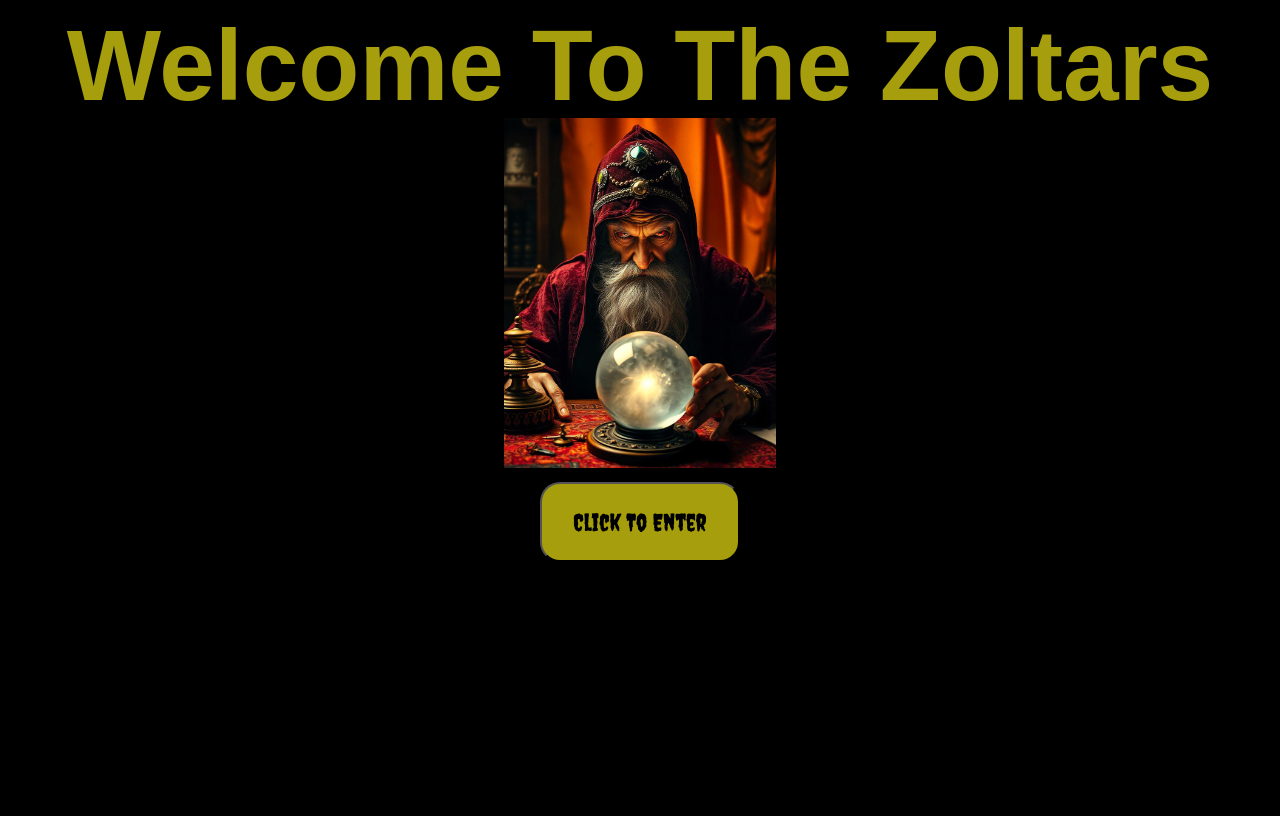
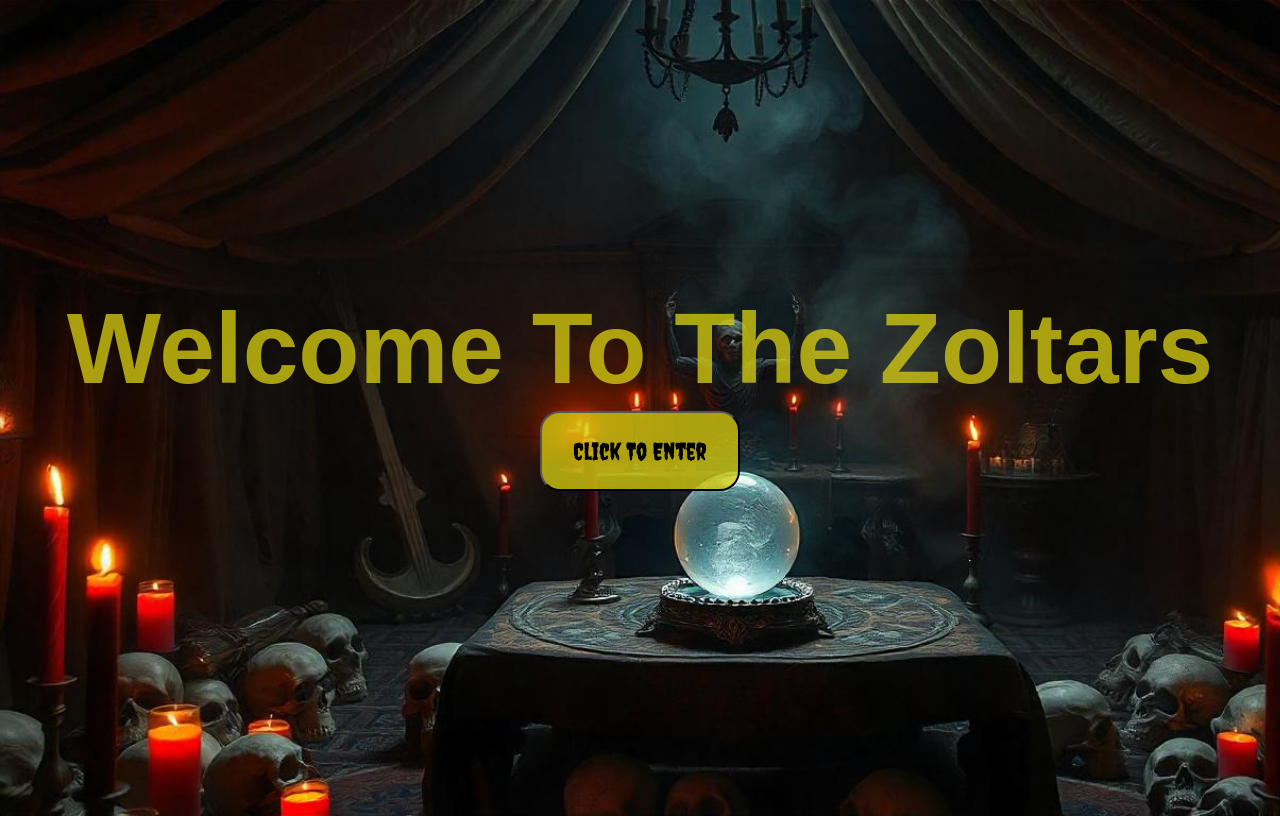
Before and after one commit to ajswanwick/Zoltar, a plain HTML site: page index.html in a window 1280 px wide. Drawn offline with Linux system fonts and the light colour scheme; a web font is replaced by a local one.

Commit message:
update index.html

```diff
--- a/assets/css/style.css
+++ b/assets/css/style.css
@@ -4,15 +4,21 @@
 
 body{
 background-color: #000;
+}
 
-
-
+#enter-page{
+    background-image: url(/assets/images/backg1.png);
+    background-repeat: no-repeat;
+    background-position: cover;
+    background-size: cover;
 }
 
 #container{
+    height: 100vh;
     display: flex;
     flex-direction: column;
      align-items: center;
+     justify-content: center;
 }
 
 #title{
--- a/index.html
+++ b/index.html
@@ -9,16 +9,14 @@
 
     <title>Zoltar</title>
 </head>
-<body>
+<body id ="enter-page">
 
 <div id="container">
     <diV>
         <h1 id = title> Welcome To The Zoltars</h1>
     </diV>
 
-<div id="message">
-    <img src="/assets/images/zoltar1.jpg" alt="an image of zoltar">
-</div>
+
 
 
 
```
Also changed, not shown: assets/images/backg1.png (added).
